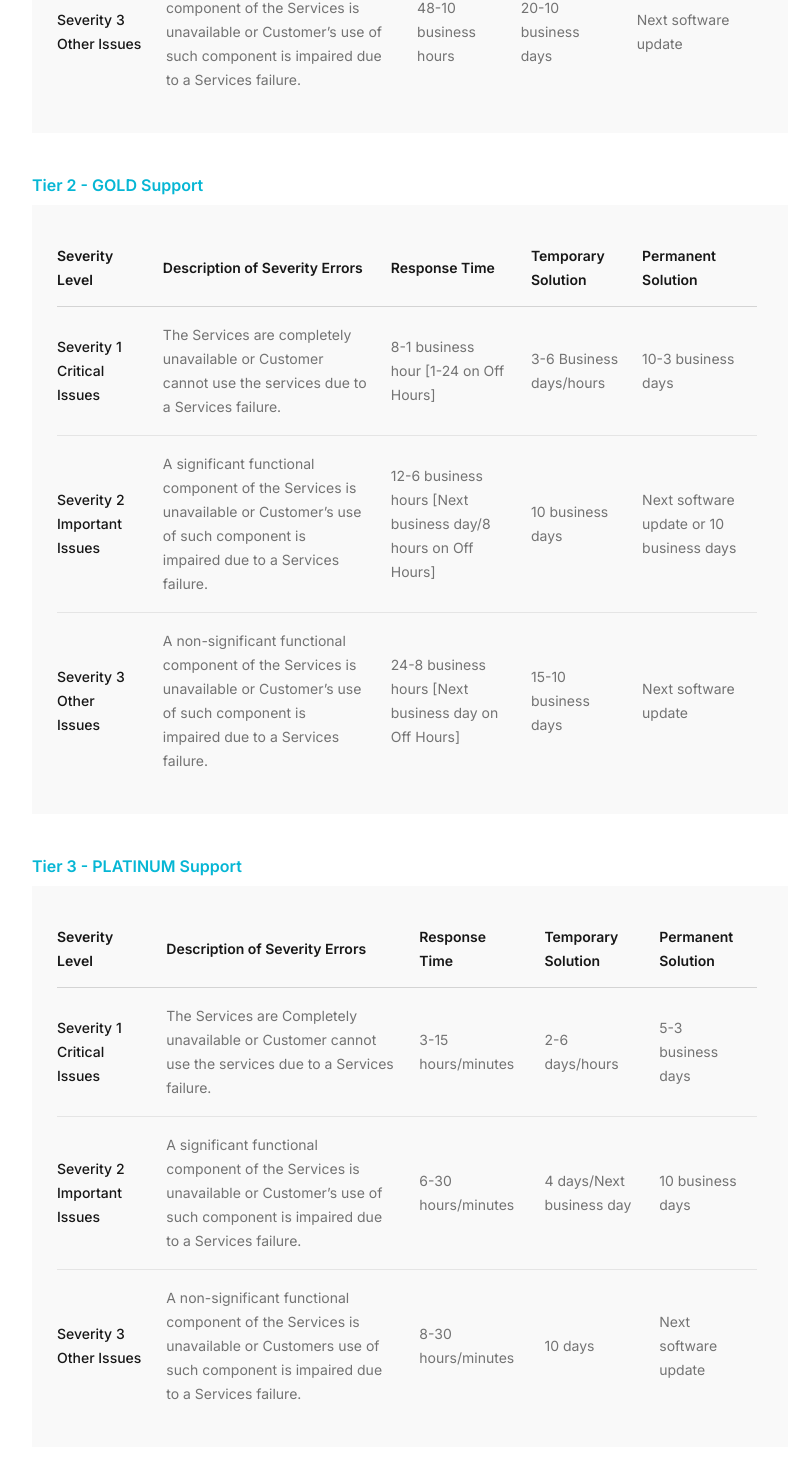
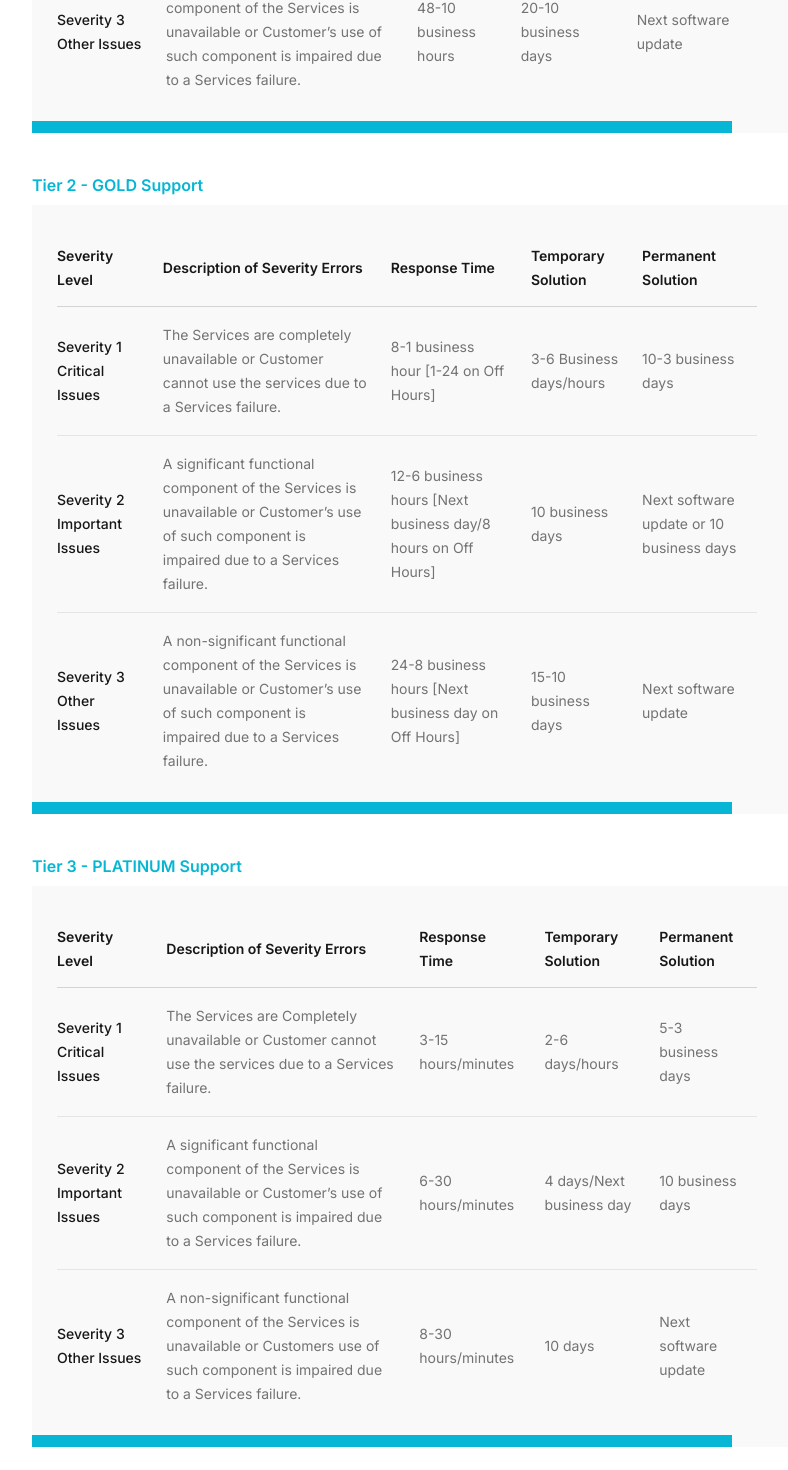
Before and after one commit to DiegoFischerDev/Publisher-landpage, a Next.js app: page /support-level-agreement in a window 1280 px wide. Shown: the part 1140-2610 px from the top of the page, without its empty margins (224-1012 px from the left). Built offline with nearby package versions, Linux system fonts and the light colour scheme.

Commit message:
blue bar

```diff
--- a/src/app/(main)/support-level-agreement/page.js
+++ b/src/app/(main)/support-level-agreement/page.js
@@ -73,6 +73,7 @@ export default function SupportLevelAgreement() {
                   </tr>
               </tbody>
               </table>
+              <div className='w-[700px] h-3 bg-[#06b6d4] absolute left-0 bottom-0'></div>
               </div>
 
 
@@ -118,6 +119,7 @@ export default function SupportLevelAgreement() {
                   </tr>
               </tbody>
               </table>
+              <div className='w-[700px] h-3 bg-[#06b6d4] absolute left-0 bottom-0'></div>
               </div>
 
               <strong>
@@ -162,6 +164,7 @@ export default function SupportLevelAgreement() {
                   </tr>
               </tbody>
               </table>
+              <div className='w-[700px] h-3 bg-[#06b6d4] absolute left-0 bottom-0'></div>
               </div>
             </li>
           </ul>
```
